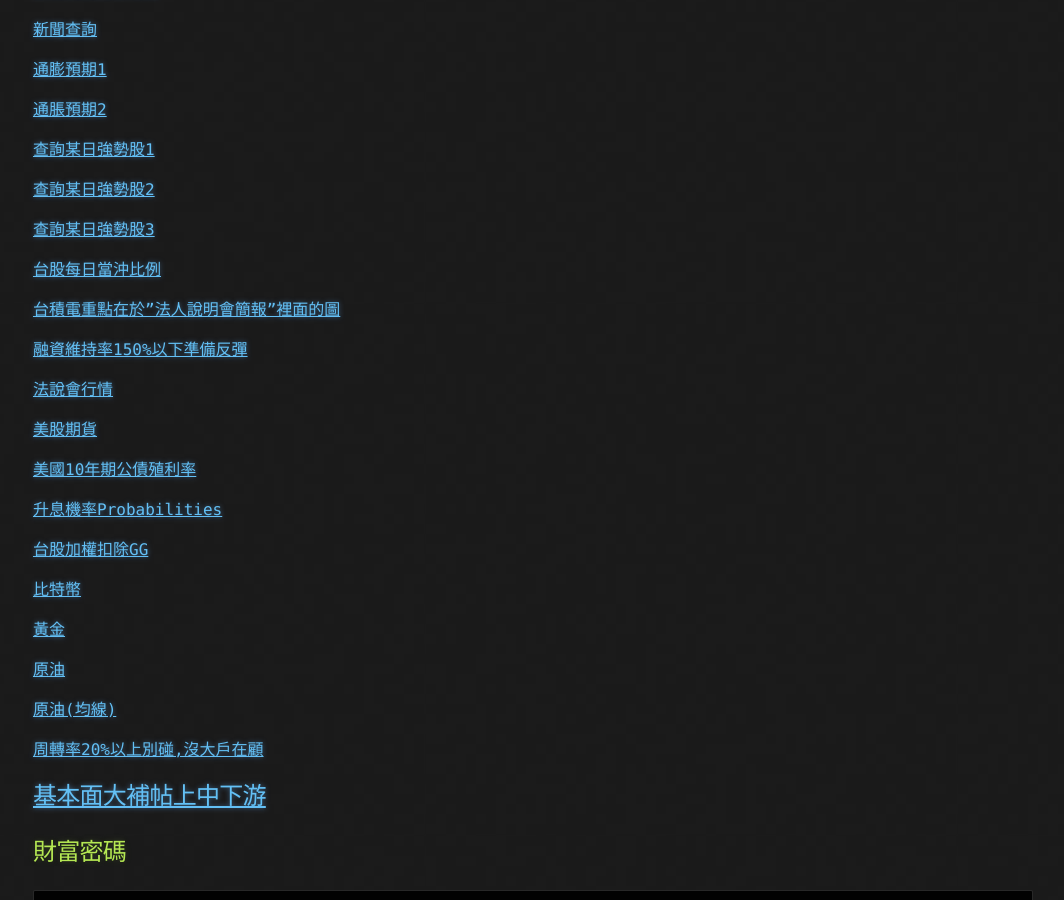
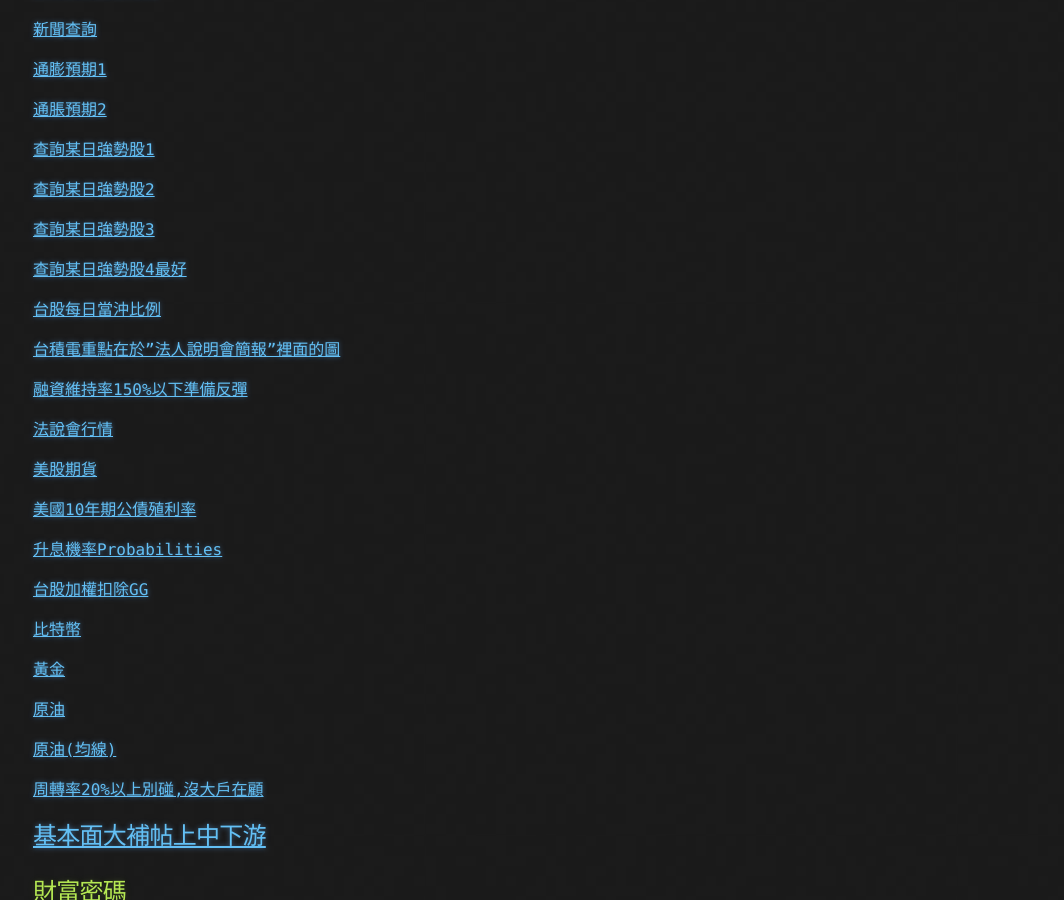
Before and after one commit to lepg5487/Stock_God, a Jekyll site: the page built from experience.md, in a window 1280 px wide and 900 px high, scrolled down 20977 px. Shown: the whole window, without its empty margins (107-1171 px from the left). Built offline with Jekyll 4.4.1, drawn with Linux system fonts in a browser that asks for light colours; our own code applies the rules of GitHub Pages for plain Markdown files.

Commit message:
Update experience.md

```diff
--- a/experience.md
+++ b/experience.md
@@ -828,6 +828,8 @@ September 20-21* = 台灣09/22, July 26-27 = 台灣07/28, March 15-16* = 台灣0
 
 [查詢某日強勢股3](https://goodinfo.tw/tw/StockList.asp?MARKET_CAT=%E6%99%BA%E6%85%A7%E9%81%B8%E8%82%A1&INDUSTRY_CAT=%E6%BC%B23%25%E8%82%A1)
 
+[查詢某日強勢股4最好](https://www.esunsec.com.tw/tw-rank/b2brwd/page/rank/priceVolume/0001)
+
 [台股每日當沖比例](https://www.twse.com.tw/zh/page/trading/exchange/TWTB4U2.html)
 
 [台積電重點在於"法人說明會簡報"裡面的圖](https://investor.tsmc.com/chinese/quarterly-results/2022/q2)
```
